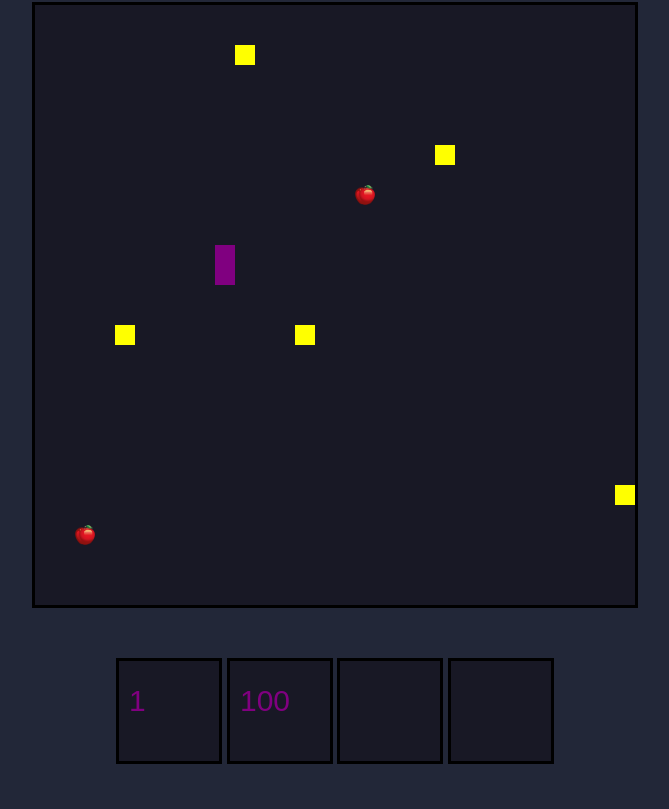
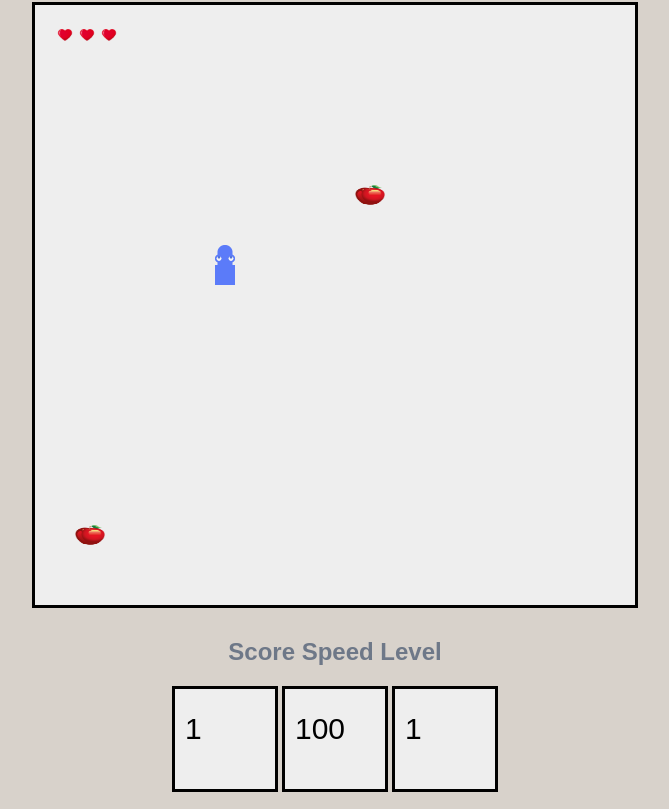
Before and after one commit to rg-km/se-fe4-kelompok2, a plain HTML site: page index.html in a window 1280 px wide. Shown: the part 64-873 px from the top of the page, without its empty margins (305-974 px from the left). Before the commit the page ends 845 px from the top, so only its background shows below. Drawn offline with Linux system fonts and the light colour scheme.

Commit message:
fixing bug

```diff
--- a/index-basic.js
+++ b/index-basic.js
@@ -8,25 +8,24 @@ const DIRECTION = {
   RIGHT: 1,
   UP: 2,
   DOWN: 3,
-}
-
-let MOVE_INTERVAL = 100;
+};
+const MOVE_INTERVAL = 100;
+const life = 22;
 
 function initPosition() {
   return {
     x: Math.floor(Math.random() * WIDTH),
     y: Math.floor(Math.random() * HEIGHT),
+  };
 }
-}
-
 
 function initHeadAndBody() {
   let head = initPosition();
-    let body = [{x: head.x, y: head.y}];
+  let body = [{ x: head.x, y: head.y }];
   return {
     head: head,
     body: body,
-    }
+  };
 }
 
 function initDirection() {
@@ -39,13 +38,12 @@ function initSnake(color) {
     ...initHeadAndBody(),
     direction: initDirection(),
     score: 0,
-        speed:MOVE_INTERVAL,
-    }
+    level: 1,
+    speed: MOVE_INTERVAL,
+  };
 }
 
-
-
-let snake1 = initSnake("purple");
+let snake1 = initSnake("#DBDBDB");
 
 let apples = [{
 
@@ -57,37 +55,50 @@ let apples = [{
     position: initPosition(),
 }]
 
-let obstacles = [{
-    color: "yellow",
-    position: initPosition(),
-},
-{
-    color: "yellow",
-    position: initPosition(),
+let totalLife = 3;
 
-},
-{
-    color: "yellow",
-    position: initPosition(),
-
-},
-{
-    color: "yellow",
-    position: initPosition(),
-
-},
-{
-    color: "yellow",
-    position: initPosition(),
-
-}]
-
-
-function drawCell(ctx, x, y, color) {
-    ctx.fillStyle = color;
-    ctx.fillRect(x * CELL_SIZE, y * CELL_SIZE, CELL_SIZE, CELL_SIZE);
+function clearScreen(ctx) {
+  ctx.clearRect(0, 0, CANVAS_SIZE, CANVAS_SIZE);
 }
 
+function drawCell(ctx, x, y, snakeId) {
+  let img = document.getElementById(snakeId);
+  ctx.drawImage(img, x * CELL_SIZE, y * CELL_SIZE, CELL_SIZE, CELL_SIZE);
+}
+
+function drawSnake(ctx, snake) {
+  switch (snake.direction) {
+    case DIRECTION.LEFT:
+      drawCell(ctx, snake.head.x, snake.head.y, "snake-head-left");
+      break;
+    case DIRECTION.RIGHT:
+      drawCell(ctx, snake.head.x, snake.head.y, "snake-head-right");
+      break;
+    case DIRECTION.DOWN:
+      drawCell(ctx, snake.head.x, snake.head.y, "snake-head-down");
+      break;
+    case DIRECTION.UP:
+      drawCell(ctx, snake.head.x, snake.head.y, "snake-head-up");
+      break;
+  }
+
+  for (let i = 1; i < snake.body.length; i++) {
+    let part = snake.body[i];
+    drawCell(ctx, part.x, part.y, "snake-body");
+  }
+}
+
+function drawApple(ctx, apple) {
+  let img = document.getElementById("apel");
+
+  ctx.drawImage(
+    img,
+    apple.position.x * CELL_SIZE,
+    apple.position.y * CELL_SIZE,
+    CELL_SIZE + 10,
+    CELL_SIZE
+  );
+}
 
 function drawScore(snake) {
     let scoreCanvas;
@@ -98,11 +109,10 @@ function drawScore(snake) {
 
     scoreCtx.clearRect(0, 0, CANVAS_SIZE, CANVAS_SIZE);
     scoreCtx.font = "30px Arial";
-    scoreCtx.fillStyle = snake.color
+    scoreCtx.fillStyle = "black";
     scoreCtx.fillText(snake.score, 10, scoreCanvas.scrollHeight / 2);
 }
 
-//new line for show speed in canvas
 function drawSpeed(snake) {
     let speedCanvas;
     if (snake.color == snake1.color) {
@@ -111,35 +121,48 @@ function drawSpeed(snake) {
     let speedCtx = speedCanvas.getContext("2d");
     speedCtx.clearRect(0, 0, CANVAS_SIZE, CANVAS_SIZE);
     speedCtx.font = "30px Arial";
-    speedCtx.fillStyle = snake.color
+    speedCtx.fillStyle = "black"
     speedCtx.fillText(snake.speed, 10, speedCanvas.scrollHeight / 2);
 }
 
+function drawLife(ctx, totalLife) {
+    let img = document.getElementById("heart");
+    let space = CELL_SIZE;
+    for (let i = 0; i < totalLife; i++) {
+      ctx.drawImage(img, space, CELL_SIZE, CELL_SIZE, CELL_SIZE);
+      space = space + life;
+    }
+}
+
+function drawLevel(snake) {
+    let levelCanvas;
+    if (snake.color == snake1.color) {
+        levelCanvas = document.getElementById("level");
+    }
+    let levelCtx = levelCanvas.getContext("2d");
+    levelCtx.clearRect(0, 0, CANVAS_SIZE, CANVAS_SIZE);
+    levelCtx.font = "30px Arial";
+    levelCtx.fill = "black";
+    levelCtx.fillText(snake.level, 10, levelCanvas.scrollHeight / 2);
+}
+
 function draw() {
-    setInterval(function() {
+  setInterval(function () {
     let snakeCanvas = document.getElementById("snakeBoard");
     let ctx = snakeCanvas.getContext("2d");
 
-        ctx.clearRect(0, 0, CANVAS_SIZE, CANVAS_SIZE);
+    clearScreen(ctx);
 
-        drawCell(ctx, snake1.head.x, snake1.head.y, snake1.color);
-        for (let i = 1; i < snake1.body.length; i++) {
-            drawCell(ctx, snake1.body[i].x, snake1.body[i].y, snake1.color);
-        }
+    drawSnake(ctx, snake1);
 
+    drawApple(ctx, apples[0]);
 
-        for (let i = 0; i < apples.length; i++) {
-            let apple = apples[i];
-            var img = document.getElementById("apel");
-            ctx.drawImage(img, apple.position.x * CELL_SIZE, apple.position.y * CELL_SIZE, CELL_SIZE, CELL_SIZE);
-        }
-        for (let i = 0; i < obstacles.length; i++) {
-            let obstacle = obstacles[i];
-        drawCell(ctx, obstacle.position.x, obstacle.position.y, obstacle.color);
-        }
+    drawApple(ctx, apples[1]);
 
+    drawLife(ctx, totalLife);
+    drawLevel(snake1);
+    drawScore(snake1);
     drawSpeed(snake1);
-        drawScore(snake1);
   }, REDRAW_INTERVAL);
 }
 
@@ -158,14 +181,28 @@ function teleport(snake) {
   }
 }
 
+function eat(snake, apple) {
+  let eatApple = new Audio("assets/eat-apple.wav");
+  let levelUp = new Audio("assets/ding.mp3");
+  if (snake.head.x == apple.position.x && snake.head.y == apple.position.y) {
 
-function eat(snake, apples) {
-    for (let i = 0; i < apples.length; i++) {
-        let apple = apples[i];
-        if (snake.head.x == apple.position.x && snake.head.y == apple.position.y) {
+    if (snake.body.x != apple.position.x && snake.body.y != apple.position.y) {
       apple.position = initPosition();
+    }
+
     snake.score++;
-            snake.body.push({x: snake.head.x, y: snake.head.y});
+    snake.body.push({ x: snake.head.x, y: snake.head.y });
+    eatApple.play();
+
+
+    if (snake.score != 0 && snake.score % 5 == 0) {
+      if (snake.level == 5) {
+        snake.level;
+      } else {
+        levelUp.play();
+        snake.level++;
+      }
+      snake.speed -= 5;
     }
   }
 }
@@ -173,62 +210,62 @@ function eat(snake, apples) {
 function moveLeft(snake) {
   snake.head.x--;
   teleport(snake);
-    eat(snake, apples);
+  eat(snake, apples[0]);
+  eat(snake, apples[1]);
 }
 
 function moveRight(snake) {
   snake.head.x++;
   teleport(snake);
-    eat(snake, apples);
+  eat(snake, apples[0]);
+  eat(snake, apples[1]);
 }
 
 function moveDown(snake) {
   snake.head.y++;
   teleport(snake);
-    eat(snake, apples);
+  eat(snake, apples[0]);
+  eat(snake, apples[1]);
 }
 
 function moveUp(snake) {
   snake.head.y--;
   teleport(snake);
-    eat(snake, apples);
-}
-
-function obstacleCollison() {
-    let isCollide = false;
-
-    for (let i = 0; i < obstacles.length; i++){
-        if (snake.head.x == obstacles.position.x && snake.head.y == obstacles.position.y){
-            isCollide = true;
-        }else if (snake.head.y == obstacles.position.y && snake.head.x == obstacles.position.x) {
-            isCollide = true;
-        }
-    }
+  eat(snake, apples[0]);
+  eat(snake, apples[1]);
 }
 
 function checkCollision(snakes) {
   let isCollide = false;
+  let gameOver = new Audio("assets/dwgame-over.wav");
 
   for (let i = 0; i < snakes.length; i++) {
     for (let j = 0; j < snakes.length; j++) {
       for (let k = 1; k < snakes[j].body.length; k++) {
-                    if (snakes[i].head.x == snakes[j].body[k].x && snakes[i].head.y == snakes[j].body[k].y) {
+        if (
+          snakes[i].head.x == snakes[j].body[k].x &&
+          snakes[i].head.y == snakes[j].body[k].y
+        ) {
           isCollide = true;
         }
       }
     }
   }
 
+  if (isCollide) {
+    if (totalLife == 0) {
+      gameOver.play();
+      alert("Game over");
 
-    if (isCollide) {
-        var audio = new Audio();
-        audio.src = "assets/assets_crash.mp3"
-        audio.play();
-
-        alert("Game over");
-        snake1 = initSnake("purple");
+      snake1 = initSnake("#DBDBDB");
+      totalLife = 3;
+    } else {
+      totalLife -= 1;
+      snake1 = initSnake("#DBDBDB");
+    }
 
   }
+
   return isCollide;
 }
 
@@ -248,11 +285,10 @@ function move(snake) {
       break;
   }
   moveBody(snake);
-
   if (!checkCollision([snake1])) {
-        setTimeout(function() {
+    setTimeout(function () {
       move(snake);
-        }, MOVE_INTERVAL);
+    }, snake.speed);
   } else {
     initGame();
   }
@@ -269,7 +305,7 @@ function turn(snake, direction) {
     [DIRECTION.RIGHT]: DIRECTION.LEFT,
     [DIRECTION.DOWN]: DIRECTION.UP,
     [DIRECTION.UP]: DIRECTION.DOWN,
-    }
+  };
 
   if (direction !== oppositeDirections[snake.direction]) {
     snake.direction = direction;
@@ -286,14 +322,10 @@ document.addEventListener("keydown", function (event) {
   } else if (event.key === "ArrowDown") {
     turn(snake1, DIRECTION.DOWN);
   }
-
-
-
-})
+});
 
 function initGame() {
   move(snake1);
-
 }
 
 initGame();
--- a/index.html
+++ b/index.html
@@ -7,12 +7,17 @@
 
         <h1>Snake Game With Javascript</h1>
         <img src="assets/apel.png" style="display: none;" class="hide" id="apel" width="20" height="20" alt="">
+        <img src="assets/heart.png" style="display: none;" class="hide" id="heart" width="20" height="20" alt="">
         <canvas id="snakeBoard" class="snakeboard" width="600" height="600" style="border:3px solid #000000;"></canvas><br>
-        <div class="container">
+        <img id="snake-head-up" class="asset" src="assets/headup.png" alt="snake head" width="20" height="20" />
+        <img id="snake-head-down" class="asset" src="assets/headdown.png" alt="snake head" width="20" height="20" />
+        <img id="snake-head-right" class="asset" src="assets/headright.png" alt="snake head" width="20" height="20" />
+        <img id="snake-head-left" class="asset" src="assets/headleft.png" alt="snake head" width="20" height="20" />
+        <img id="snake-body" class="asset" src="assets/body.png" alt="snake body" width="20" height="20" /><div class="container">
             <div class="item">
+                <h2>Score Speed Level</h2>
                 <canvas id="score1Board" width="100" height="100" style="border:3px solid #000000;"></canvas>
                 <canvas id="speed2Board" width="100" height="100" style="border:3px solid #000000;"></canvas>
-                <canvas id="healt" width="100" height="100" style="border:3px solid #000000;"></canvas>
                 <canvas id="level" width="100" height="100" style="border:3px solid #000000;"></canvas>
             </div>
         </div>
--- a/style.css
+++ b/style.css
@@ -1,14 +1,14 @@
 html,body {
 
   font-family: "Poppins", sans-serif;
-    color: #6e7888;
+  color: #ffffff;
 }
 canvas {
-    background-color: #181825;
+  background-color: #EEEEEE;
   margin-bottom: 5px;
 }
 .snakeboard{
-  margin-bottom: 50px;
+margin-bottom: 10px;
 }
 .wrapper {
   display: flex;
@@ -18,10 +18,11 @@ canvas {
   margin-bottom: 20px;
 }
 body {
-    background-color: #222738;
+  background-color: #D8D2CB;
   justify-content: center;
   text-align: center;
   color: #6e7888;
+
 }
 .board{
   margin-bottom: 50px;
@@ -29,3 +30,7 @@ body {
 @font-face {
   src: url("https://fonts.googleapis.com/css2?family=Poppins:wght@500;800&display=swap");
 }
+
+.asset {
+display: none;
+}
```
Also changed, not shown: assets/body.png (added), assets/headdown.png (added), assets/headleft.png (added), assets/headright.png (added), assets/headup.png (added), assets/heart.png (added), 2 other files. Lines whose indentation alone changed are shown as unchanged.
